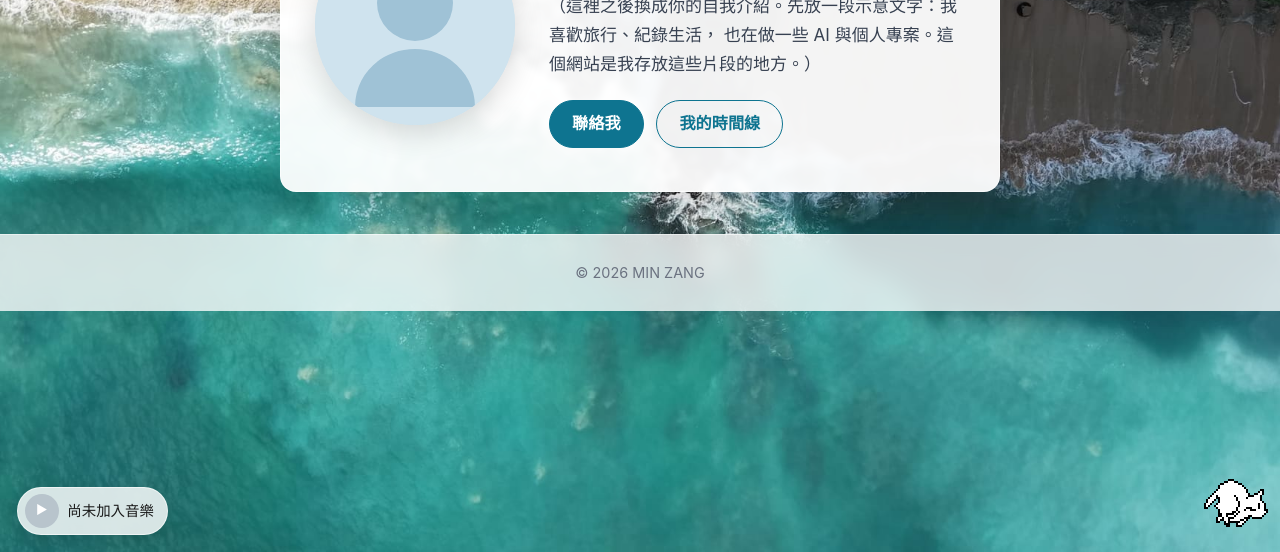
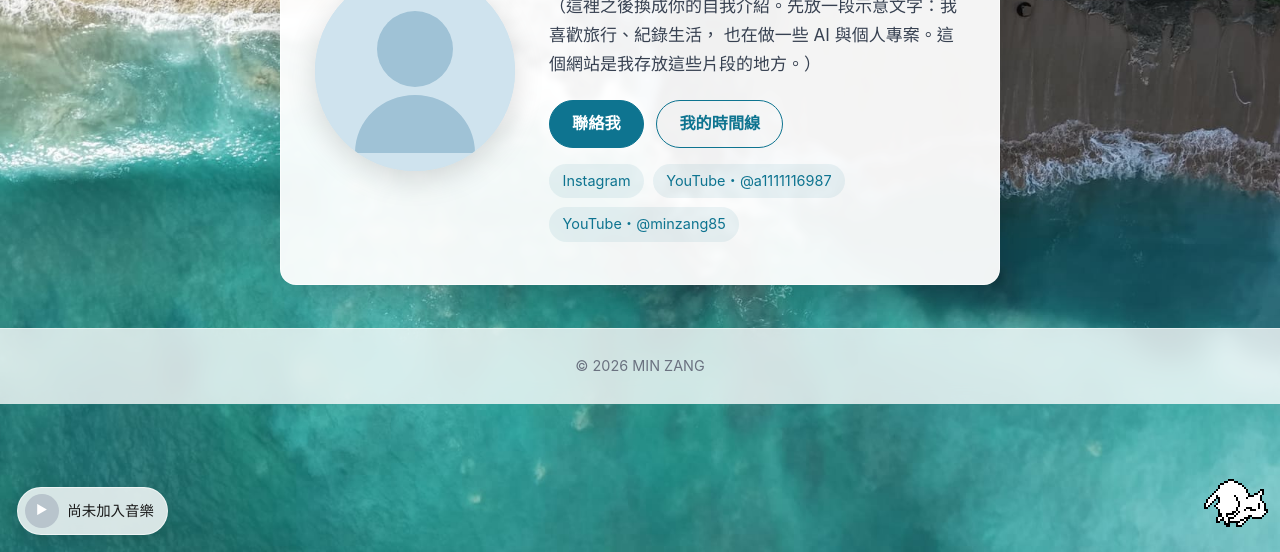
Before and after one commit to PLAYCLUB4215/playclub4215.github.io, an Astro site: page /about in a window 1280 px wide. Shown: the part 248-800 px from the top of the page. Built offline with nearby package versions, Linux system fonts and the light colour scheme; Astro itself is replaced by a stand-in of ours.

Commit message:
feat: add social links (Instagram, 2 YouTube channels) to About page

```diff
--- a/src/pages/about.astro
+++ b/src/pages/about.astro
@@ -15,6 +15,11 @@ import BaseLayout from '../layouts/BaseLayout.astro';
         <a class="btn btn-primary" href="mailto:zangunknow42@gmail.com">聯絡我</a>
         <a class="btn btn-ghost" href="/timeline">我的時間線</a>
       </div>
+      <div class="about-socials">
+        <a href="https://www.instagram.com/tsang_min442" target="_blank" rel="noopener">Instagram</a>
+        <a href="https://youtube.com/@a1111116987" target="_blank" rel="noopener">YouTube・@a1111116987</a>
+        <a href="https://youtube.com/@minzang85" target="_blank" rel="noopener">YouTube・@minzang85</a>
+      </div>
     </div>
   </section>
 </BaseLayout>
--- a/src/styles/global.css
+++ b/src/styles/global.css
@@ -354,8 +354,18 @@ h1, h2, h3 { line-height: 1.25; font-weight: 700; }
 .btn-primary:hover { background: var(--color-accent-strong); border-color: var(--color-accent-strong); color: #fff; text-decoration: none; }
 .btn-ghost { background: transparent; color: var(--color-accent); }
 .btn-ghost:hover { background: rgba(14, 116, 144, 0.08); text-decoration: none; }
+.about-socials { display: flex; flex-wrap: wrap; gap: 0.5rem; margin-top: 0.9rem; }
+.about-socials a {
+  font-size: 0.85rem;
+  padding: 0.3rem 0.8rem;
+  border-radius: 999px;
+  background: rgba(14, 116, 144, 0.08);
+  color: var(--color-accent);
+}
+.about-socials a:hover { background: rgba(14, 116, 144, 0.16); text-decoration: none; }
 @media (max-width: 600px) {
   .about-hero { flex-direction: column; text-align: center; }
   .about-actions { justify-content: center; }
+  .about-socials { justify-content: center; }
   .about-name { font-size: 2rem; }
 }
```
